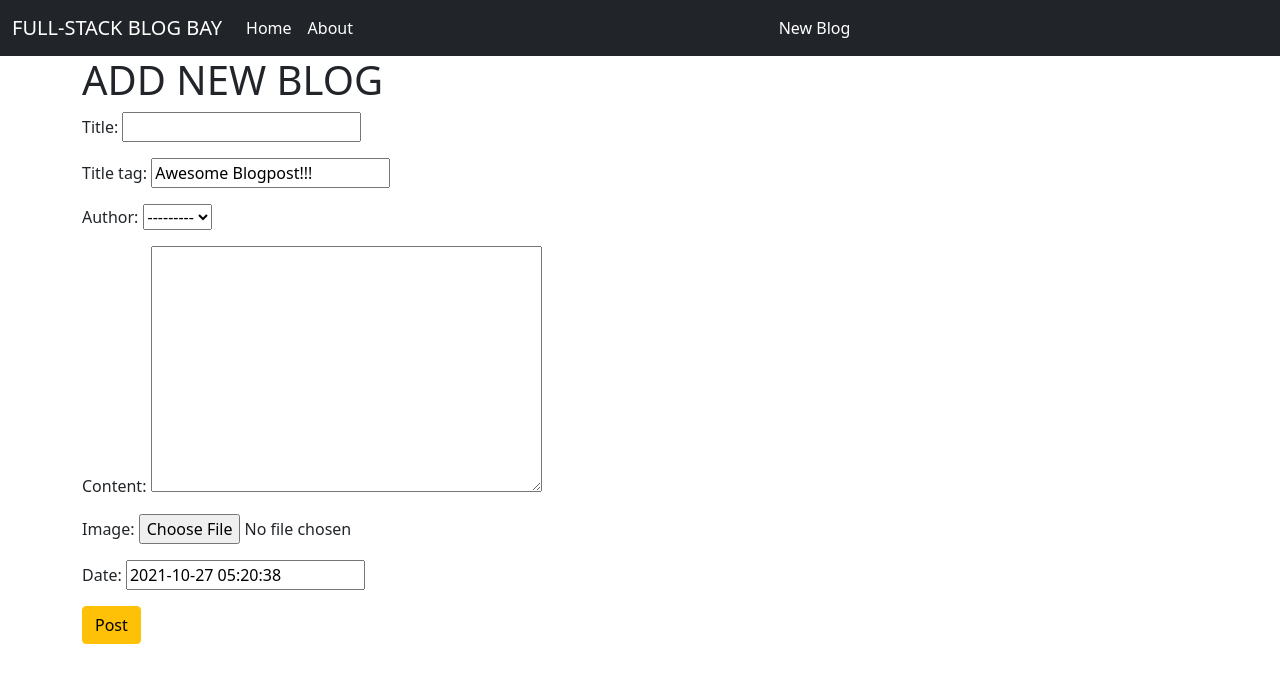
After one commit to gurolbilgin/django_blog, a Django app: page /add_blog/ in a window 1280 px wide. The commit adds this page. Shown: the top 683 px of the page. Run offline with Django 3.2, Linux system fonts and the light colour scheme.

Commit message:
adds navbar, details, the rest of the model

```diff
--- a/blog/models.py
+++ b/blog/models.py
@@ -1,5 +1,8 @@
 from django.db import models
 from django.contrib.auth.models import User
+from django.urls import reverse
+from datetime import datetime
+
 
 # Create your models here.
 
@@ -8,8 +11,23 @@ from django.contrib.auth.models import User
 
 class Post(models.Model):
     title = models.CharField(max_length=200)
+    title_tag = models.CharField(
+        max_length=30, default='Awesome Blogpost!!!', blank=True)
     author = models.ForeignKey(User, on_delete=models.CASCADE)
     content = models.TextField()
+    image = models.ImageField(
+        upload_to='blog_pictures/', default='full-stack-developer.png', blank=True)
+    date = models.DateTimeField(default=datetime.now, blank=True)
+    # last_update_date = models.DateField()
+    STATUS = (('Draft'), ('Publish'))
+
+    models.CharField(max_length=50, choices=STATUS, default="Draft")
 
     def __str__(self):
         return str(self.author) + ' | ' + self.title
+
+    def get_absolute_url(self):
+        return reverse("details", args=str(self.id))
+
+
+# kwargs = {"pk": self.pk}
--- /dev/null
+++ b/blog/templates/add_blog.html
@@ -0,0 +1,13 @@
+{% extends 'base.html' %}
+
+{% block title %}Create A New Blog{% endblock title %}
+
+{% block content %}
+<h1>ADD NEW BLOG</h1>
+  <form  method="POST">
+    {% csrf_token %}
+    {{form.as_p}}
+    <button type="button" class="btn btn-warning">Post</button>
+  </form>
+
+{% endblock content %}
--- /dev/null
+++ b/blog/templates/base.html
@@ -0,0 +1,63 @@
+<!doctype html>
+<html lang="en">
+  <head>
+    <!-- Required meta tags -->
+    <meta charset="utf-8">
+    <meta name="viewport" content="width=device-width, initial-scale=1">
+
+    <!-- Bootstrap CSS -->
+    <link href="https://cdn.jsdelivr.net/npm/bootstrap@5.1.3/dist/css/bootstrap.min.css" rel="stylesheet" integrity="sha384-1BmE4kWBq78iYhFldvKuhfTAU6auU8tT94WrHftjDbrCEXSU1oBoqyl2QvZ6jIW3" crossorigin="anonymous">
+
+    <title>
+
+      {% block title %}
+        FULL-STACK BLOG BAY
+      {% endblock title %}
+
+    </title>
+  </head>
+  <body>
+    <nav class="navbar navbar-expand-lg navbar-dark bg-dark">
+      <div class="container-fluid">
+        <a class="navbar-brand" href="{% url 'home' %}">FULL-STACK BLOG BAY</a>
+        <button class="navbar-toggler" type="button" data-bs-toggle="collapse" data-bs-target="#navbarSupportedContent" aria-controls="navbarSupportedContent" aria-expanded="false" aria-label="Toggle navigation">
+          <span class="navbar-toggler-icon"></span>
+        </button>
+        <div class="collapse navbar-collapse" id="navbarSupportedContent">
+          <ul class="navbar-nav me-auto mb-2 mb-lg-0">
+            <li class="nav-item">
+              <a class="nav-link active" aria-current="page" href="{% url 'home' %}">Home</a>
+            </li>
+            <li class="nav-item">
+              <a class="nav-link active" href="#">About</a>
+            </li>
+          </ul>
+        </div>
+        <div class="collapse navbar-collapse" >
+          <ul class="navbar-nav me-auto mb-2 mb-lg-0">
+            <li class="nav-item">
+              <a class="nav-link active" href="{% url 'add_blog' %}">New Blog</a>
+            </li>
+          </ul>
+        </div>
+      </div>
+    </nav>
+    <div class='container'>
+      {% block content %}
+
+
+      {% endblock content %}
+    </div>
+
+    <!-- Optional JavaScript; choose one of the two! -->
+
+    <!-- Option 1: Bootstrap Bundle with Popper -->
+    <script src="https://cdn.jsdelivr.net/npm/bootstrap@5.1.3/dist/js/bootstrap.bundle.min.js" integrity="sha384-ka7Sk0Gln4gmtz2MlQnikT1wXgYsOg+OMhuP+IlRH9sENBO0LRn5q+8nbTov4+1p" crossorigin="anonymous"></script>
+
+    <!-- Option 2: Separate Popper and Bootstrap JS -->
+    <!--
+    <script src="https://cdn.jsdelivr.net/npm/@popperjs/core@2.10.2/dist/umd/popper.min.js" integrity="sha384-7+zCNj/IqJ95wo16oMtfsKbZ9ccEh31eOz1HGyDuCQ6wgnyJNSYdrPa03rtR1zdB" crossorigin="anonymous"></script>
+    <script src="https://cdn.jsdelivr.net/npm/bootstrap@5.1.3/dist/js/bootstrap.min.js" integrity="sha384-QJHtvGhmr9XOIpI6YVutG+2QOK9T+ZnN4kzFN1RtK3zEFEIsxhlmWl5/YESvpZ13" crossorigin="anonymous"></script>
+    -->
+  </body>
+</html>
--- a/blog/templates/home.html
+++ b/blog/templates/home.html
@@ -1,3 +1,6 @@
+{% extends 'base.html' %}
+
+{% block content %}
 <h1>BLOGS</h1>
     <!-- usage of object_list is obligatory convention in class view rendering on the template -->
 {% for blog in object_list  %}
@@ -8,3 +11,5 @@
   </div>
   <hr>
 {% endfor %}
+
+{% endblock content %}
--- a/blog/urls.py
+++ b/blog/urls.py
@@ -1,8 +1,9 @@
 from django.urls import path
-from .views import ContentDetailView, HomeView
+from .views import ContentDetailView, HomeView, AddBlogView
 
 urlpatterns = [
     # class based url views here using as_view() is the thing needed to be watched for
     path('', HomeView.as_view(), name='home'),
     path('details/<int:pk>',  ContentDetailView.as_view(), name='details'),
+    path('add_blog/',  AddBlogView.as_view(), name='add_blog'),
 ]
--- a/blog/views.py
+++ b/blog/views.py
@@ -1,5 +1,5 @@
 from django.shortcuts import render
-from django.views.generic import ListView, DetailView
+from django.views.generic import ListView, DetailView, CreateView
 from .models import Post
 # Create your views here.
 
@@ -17,3 +17,9 @@ class HomeView(ListView):
 class ContentDetailView(DetailView):
     model = Post
     template_name = "details.html"
+
+
+class AddBlogView(CreateView):
+    model = Post
+    template_name = 'add_blog.html'
+    fields = '__all__'
--- a/requirements.txt
+++ b/requirements.txt
@@ -1,5 +1,6 @@
 asgiref==3.4.1
 Django==3.2.5
+Pillow==8.4.0
 python-decouple==3.4
 pytz==2021.1
 sqlparse==0.4.1
```
Also changed, not shown: blog/templates/details.html (+11 -0 lines), blog/migrations/0002_post_title_tag.py (added), blog/migrations/0003_alter_post_title_tag.py (added), blog/migrations/0004_alter_post_title_tag.py (added), blog/migrations/0005_alter_post_title_tag.py (added), blog/migrations/0006_auto_20211027_0518.py (added).
